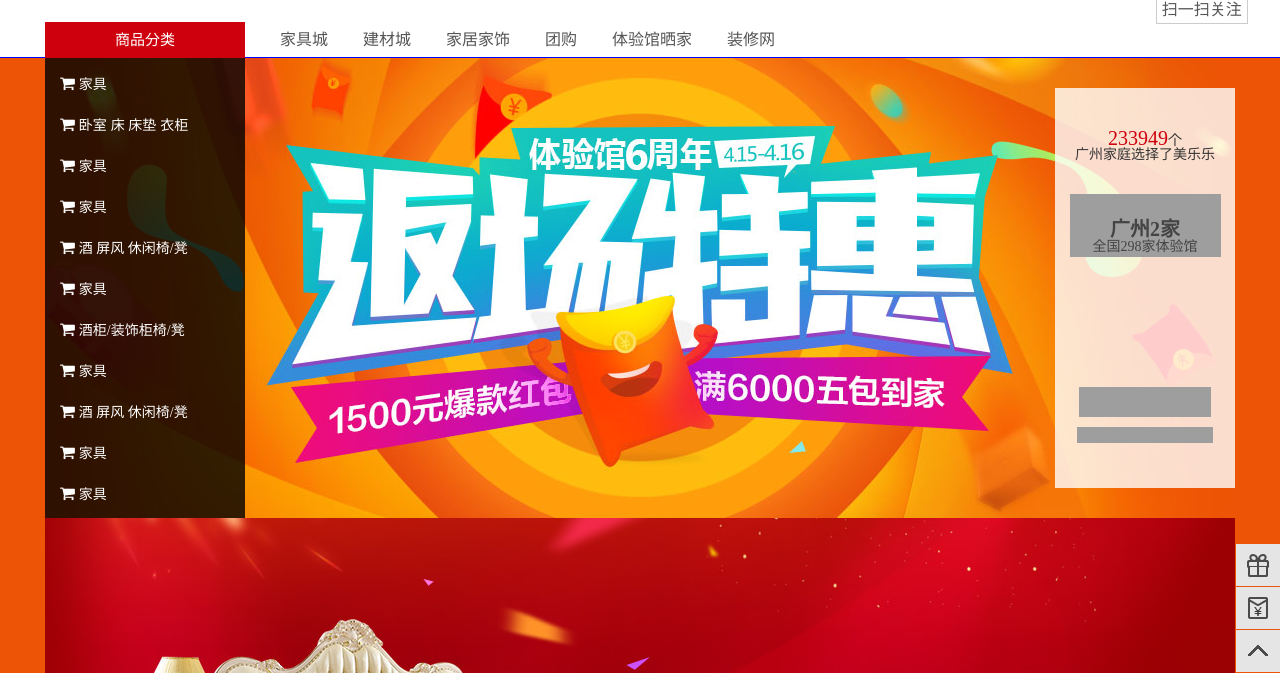
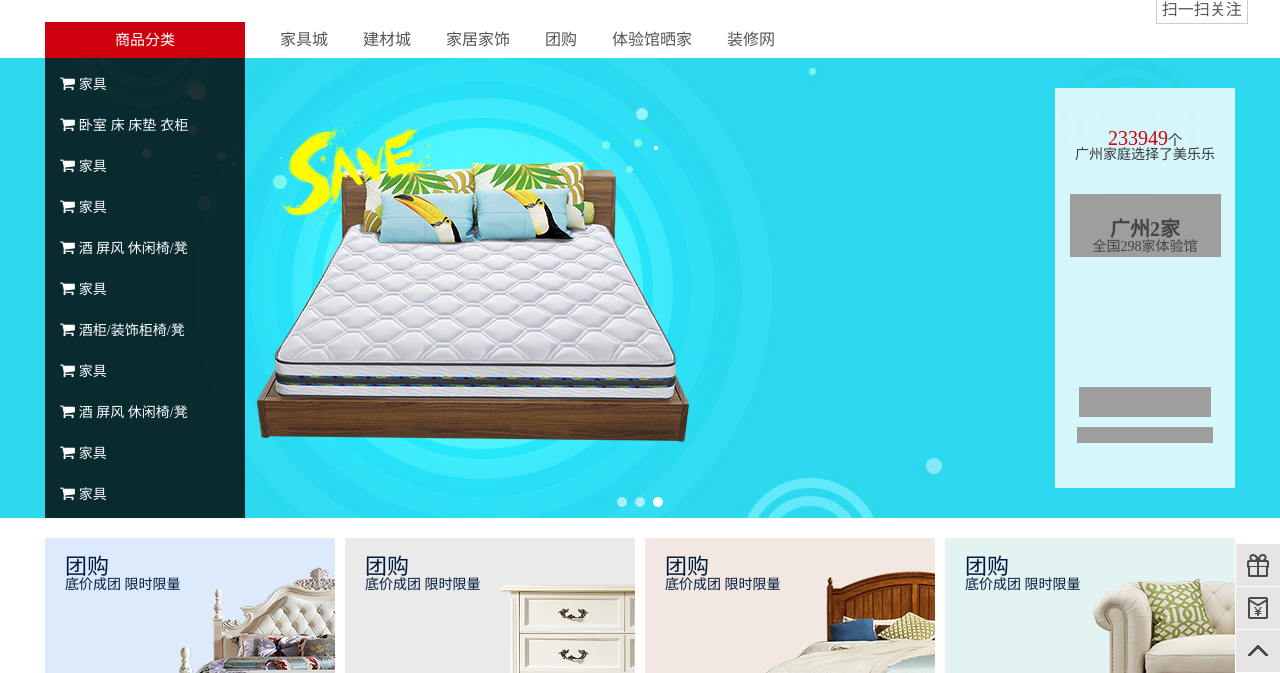
Before and after one commit to hasubasora/Shop1.0.0, a plain HTML site: page dist/index.html in a window 1280 px wide. Shown: the part 127-800 px from the top of the page. Drawn offline with Linux system fonts and the light colour scheme; grey boxes are pictures that could not be loaded.

Commit message:
2017年4月19日12:28:57

```diff
--- a/dist/index.html
+++ b/dist/index.html
@@ -427,17 +427,17 @@
                 </div>
             </div>
             <ul class="fsBannerCenter">
-                <li>
+                <li class="">
                     <div class="fsBannerContent">
                         <a href="#"><img src="images/b01.jpg" alt=""></a>
                     </div>
                 </li>
-                <li>
+                <li class="none">
                     <div class="fsBannerContent">
                         <a href="#"><img src="images/b02.jpg" alt=""></a>
                     </div>
                 </li>
-                <li>
+                <li class="none">
                     <div class="fsBannerContent">
                         <a href="#"><img src="images/b03.jpg" alt=""></a>
                     </div>
@@ -1157,9 +1157,12 @@
             // 点点生成
             floot.spot($('#floorBanner>li'), $(".spot"));
             floot.spot($('#floorBanner2>li'), $(".spot2"));
+            floot.spot($('.fsBannerCenter li'), $(".fsBannerFot"));
             // 轮播图
             floot.spotbtn($(".spot a"), $('#floorBanner li'), $('#fb1>.content'));
             floot.spotbtn($(".spot2 a"), $('#floorBanner2 li'), $('#fb2>.content'));
+            floot.spotbtn($(".fsBannerFot a"), $('.fsBannerCenter li'));
+
         },
         tab(b, t) { //切换
             let _idx = 0;
@@ -1169,7 +1172,7 @@
                 t.eq(_idx).removeClass('none').siblings('.floorContRight').addClass('none');
             })
         },
-        spotbtn(spot, ban, con) { //万能轮播图
+        spotbtn(spot, ban, con = null) { //万能轮播图
             let _index = 0;
             let timeStop = null;
             // 图片播放
@@ -1197,8 +1200,27 @@
 
             function autoPlay() { //d=小点 b=图片 t=解释
                 spot.eq(_index).addClass("hover").siblings().removeClass("hover");
-                ban.eq(_index).fadeIn().siblings('li').fadeOut();
-                con.eq(_index).fadeIn().siblings('.content').fadeOut();
+                // alert(ban.eq(_index).get(0).tagName);
+                // alert(ban.eq(_index).find('img').get(0).tagName);
+                if (con != null) {
+                    ban.eq(_index).fadeIn(100).siblings('li').fadeOut(100);
+                    con.eq(_index).fadeIn().siblings('.content').fadeOut();
+                } else {
+                    ban.eq(_index).fadeIn().siblings('li').fadeOut().find('img').removeClass('add');
+                    ban.eq(_index).find('img').addClass('add');
+                    switch (_index) {
+                        case 1:
+                            ban.parent().css('background', 'rgb(153,0,3)')
+                            break;
+                        case 2:
+                            ban.parent().css('background', 'rgb(45,217,239)')
+                            break;
+                        default:
+                            ban.parent().css('background', 'rgb(237, 84, 6)')
+                    }
+
+
+                }
             }
         },
         spot(li, spot) { //轮播图的点点
--- a/src/sass/components/_banner.scss
+++ b/src/sass/components/_banner.scss
@@ -1,5 +1,4 @@
 .fsBanner {
-    background: rgb(237, 84, 6);
     position: relative;
     .bannerTop {
         width: nth($size, 1);
@@ -69,9 +68,15 @@
         }
     }
     .fsBannerCenter {
+        height: 460px;
+        background: rgb(237, 84, 6);
+        position: relative;
         li {
+            position: absolute;
+            top: 0px;
+            left: 0px;
+            width: 100%;
             .fsBannerContent {
-                position: relative;
                 filter: inherit;
                 width: nth($size, 1);
                 @include breakpoint($big) {
@@ -81,12 +86,34 @@
                 margin: 0 auto;
                 a {
                     img {
-                        margin: 0 auto;
+                        transform: translateX(-10px);
+                        transition: 1s ease-in-out;
+                        &.add {
+                            transform: translateX(10px);
+                        }
                     }
                 }
             }
         }
     }
-    @include outline(blue);
-    .fsBannerFot {}
+    .fsBannerFot {
+        width: 100%;
+        text-align: center;
+        position: absolute;
+        z-index: 21;
+        bottom: 8px;
+        a {
+            width: 10px;
+            height: 10px;
+            border-radius: 50%;
+            opacity: .8;
+            background: #fff;
+            display: inline-block;
+            margin: 0 4px;
+            opacity: .6;
+            &.hover {
+                opacity: 1;
+            }
+        }
+    }
 }
```
Also changed, not shown: src/index.html (+28 -6 lines), dist/stylesheets/main.css, dist/stylesheets/main.min.css, src/stylesheets/main.css.
